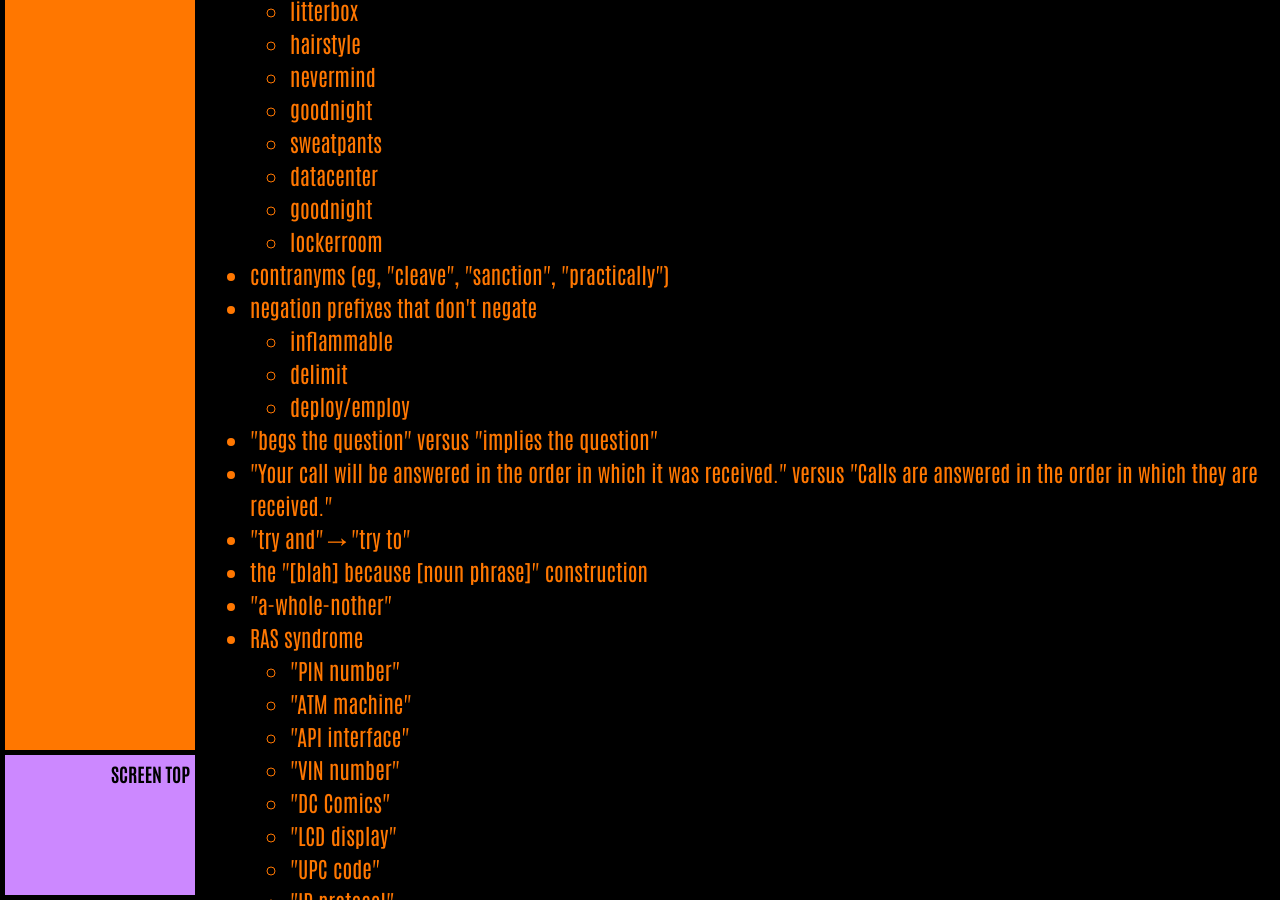
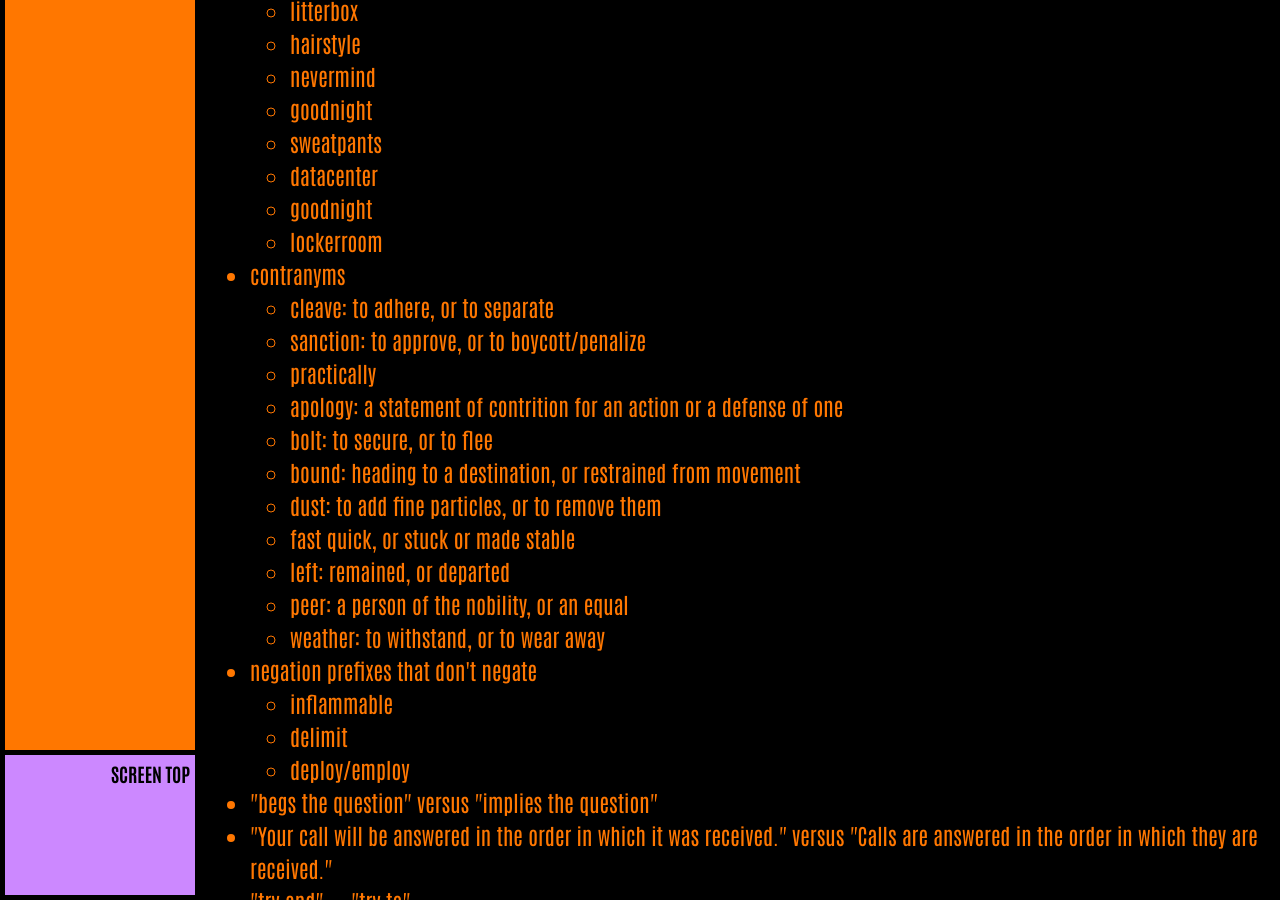
Before and after one commit to ArthurZey/arthurzey.github.io, a Jekyll site: the page built from _pages/stubs/grammar-and-language.md, in a window 1280 px wide and 900 px high, scrolled down 2021 px. Built offline with Jekyll 4.4.1, drawn with Linux system fonts in a browser that asks for light colours; some of the changed text lies outside the part shown.

```diff
--- a/_pages/stubs/grammar-and-language.md
+++ b/_pages/stubs/grammar-and-language.md
@@ -60,7 +60,18 @@ Here are a few of my fixations and particularities (in no particular order) that
   * datacenter
   * goodnight
   * lockerroom
-* contranyms (eg, "cleave", "sanction", "practically")
+* contranyms
+  * cleave: to adhere, or to separate
+  * sanction: to approve, or to boycott/penalize
+  * practically
+  * apology: a statement of contrition for an action or a defense of one
+  * bolt: to secure, or to flee
+  * bound: heading to a destination, or restrained from movement
+  * dust: to add fine particles, or to remove them
+  * fast quick, or stuck or made stable
+  * left: remained, or departed
+  * peer: a person of the nobility, or an equal
+  * weather: to withstand, or to wear away
 * negation prefixes that don't negate
   * inflammable
   * delimit
```
Also changed, not shown: other parts of _pages/stubs/grammar-and-language.md (+1 -1 lines).
